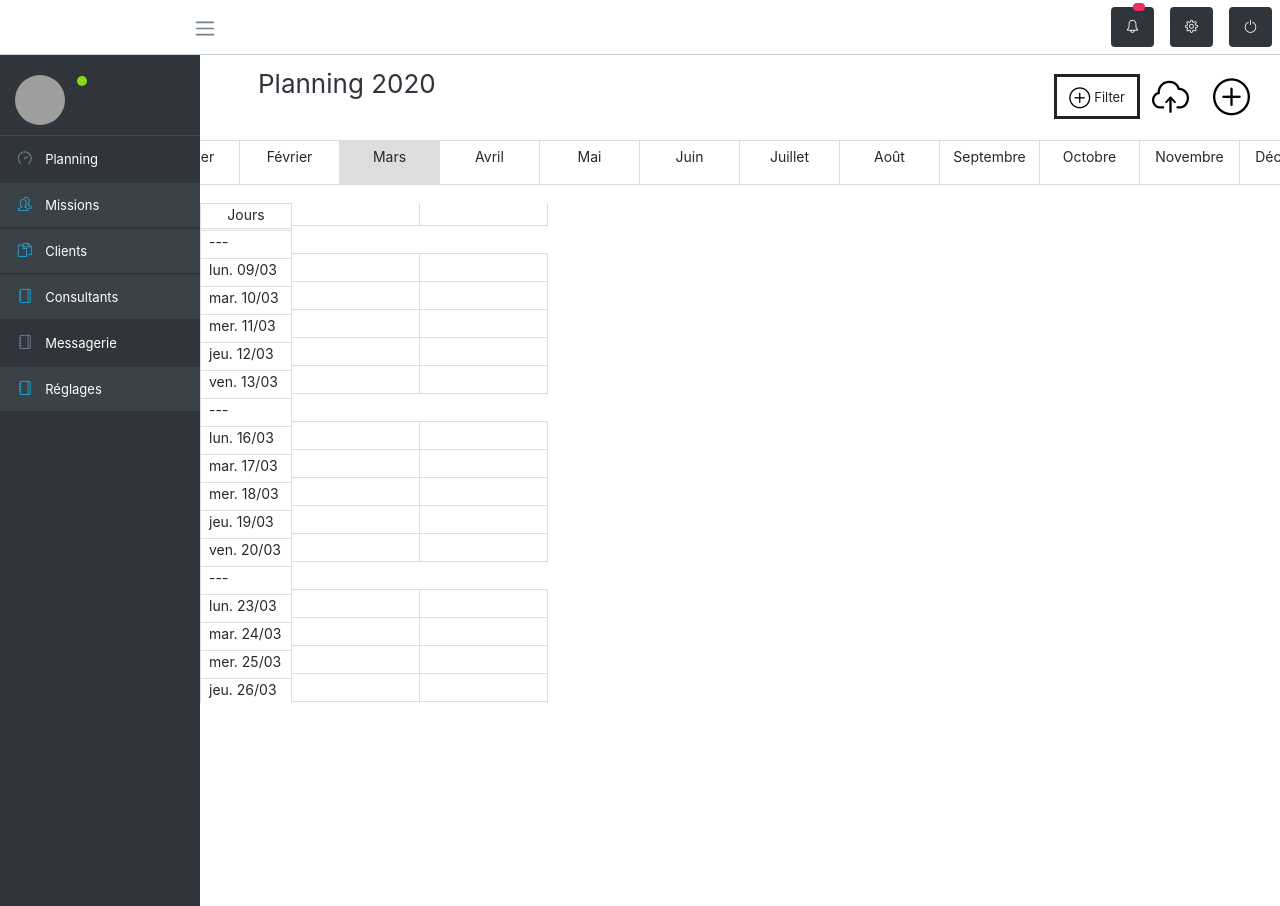
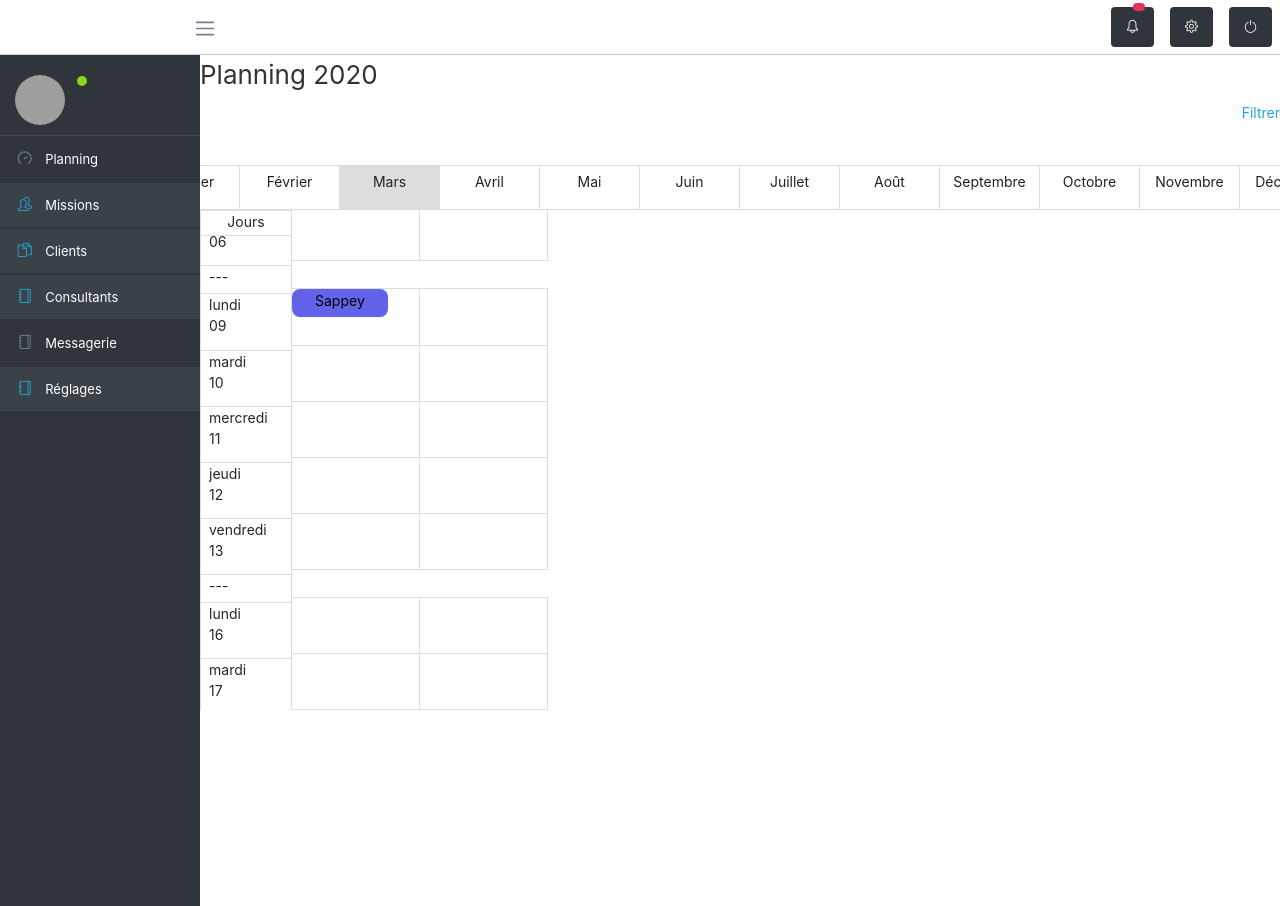
Before and after one commit to Pollo9/sherpa_consulting_planning_project, a Django app: page / in a window 1280 px wide. Shown: the top 906 px of the page. Run offline with Django 3.2, Linux system fonts and the light colour scheme; data comes from the database, SQL or seed files in the repository; both versions use the stored data as it was before the commit; some libraries are stand-ins or nearby versions; grey boxes are pictures that could not be loaded.

Commit message:
modifs design planning
Signed-off-by: LucaSappey <lucas.sappey@yahoo.fr>

```diff
--- a/planning/admin.py
+++ b/planning/admin.py
@@ -38,9 +38,6 @@
 	search_fields = ['titre']
 	list_display = ('id','envoyeur','receveur','message','date','lu')
 
-class Bdd_formateursAdmin(admin.ModelAdmin):
-	search_fields = ['titre']
-	list_display = ('id','nom')
 
 
 admin.site.register(Bdd_user_django,Bdd_userDjangoAdmin)
@@ -52,4 +49,3 @@
 admin.site.register(Bdd_adresse_client,Bdd_adresseClientAdmin)
 admin.site.register(Bdd_missions,Bdd_missionsAdmin)
 admin.site.register(Bdd_messages,Bdd_messagesAdmin)
-admin.site.register(Bdd_formateurs,Bdd_formateursAdmin)
--- a/planning/forms.py
+++ b/planning/forms.py
@@ -3,12 +3,16 @@
 from .models import *
 
 
+class ajouter_missionForm(ModelForm):
+	class Meta:
+		model = Bdd_missions
+		fields = ['consultant','client','adresse','visible_consultant']
 
-class DateInput(forms.DateInput):
-	input_type = 'datetime-local'
+# class DateInput(forms.DateInput):
+# 	input_type = 'datetime-local'
 
-class ajouter_missionForm(forms.Form):
-	nom = forms.CharField(label='nom', max_length=100)
-	description = forms.CharField(label='description', max_length=100)
-	formateur = forms.CharField(label='formateur', max_length=100)
-	date = forms.DateTimeField(initial=datetime.date.today, widget=DateInput)
+# class ajouter_missionForm(forms.Form):
+# 	nom = forms.CharField(label='nom', max_length=100)
+# 	description = forms.CharField(label='description', max_length=100)
+# 	formateur = forms.CharField(label='formateur', max_length=100)
+# 	date = forms.DateTimeField(initial=datetime.date.today, widget=DateInput)
--- a/planning/static/planning/css/messagerie.css
+++ b/planning/static/planning/css/messagerie.css
@@ -329,7 +329,6 @@
 }
 
 .container .reply-send input:hover {
-  background-color: #dcf8c6;
   border-color: #000;
   box-shadow: 1px 1px 5px grey;
   transition: all .3s ease-in-out;
--- a/planning/templates/planning.html
+++ b/planning/templates/planning.html
@@ -27,179 +27,122 @@
 </style>
 
 
-<section class="really_all_planning">
-	<div class="navbar_planning">
 
-		<ul class="all_first_line">
-			<li class="titre_buttons">
-				<p class="titre">Planning 2020</p>
-			</li>
+<div class="buttons_gestion">
+	<div class="titre_planning">
+		<p class="titre">
+			Planning 2020
+		</p>
+	</div>
 	<span class="buttons">
-				<li class="titre_buttons">
-					<a href="#" data-toggle="modal" data-target="#terms-txt" style="height: 45px;cursor: pointer;float: right;color: #222;padding: 5px 12px 5px 12px; border-style: solid;">
+		<div class="bouton_filtrer">
+			<a class="buttons_gestions_indiv"  href="#" data-toggle="modal" data-target="#terms-txt">
 				<div class="container_filter_button">
-							<em style="color: black;font-size: 21px;margin-right: 4px;" class="icon-plus"></em>
-							<p>Filter</p>
+					<em style="" class="icon-plus icons_size"></em>
+					<p style="margin-left: 9px;margin-top: 3px;">
+						Filtrer
+					</p>
 				</div>
 			</a>
-				</li>
-				<li class="titre_buttons">
-					<a href="#" data-toggle="modal" data-target="#terms-txt2" style="cursor: pointer;float: right;color: #222;padding: 5px 12px 5px 12px;border-radius: 100%;"><em style="color: black;font-size: 37px;" class="icon-cloud-upload"></em>
-					</a>
-				</li>
-				<li class="titre_buttons">
-					<a href="#" data-toggle="modal" data-target="#add_mission" style="cursor: pointer;float: right;color: #222;padding: 5px 12px 5px 12px;border-radius: 100%;"><em style="color: black;font-size: 37px;" class="icon-plus"></em>
-					</a>
-				</li>
+		</div>
+		<div class="bouton_upload">
+			<a class="buttons_gestions_indiv" href="#" data-toggle="modal" data-target="#terms-txt2"><em class="icon-cloud-upload icons_size"></em></a>
+		</div>
+		<div class="bouton_ajouter">
+			<a class="buttons_gestions_indiv" href="#" data-toggle="modal" data-target="#add_mission"><em class="icon-plus icons_size"></em></a>
+		</div>
 	</span>
-		</ul>
-
-
+</div>
 <div class="all_second_line">
-			<div class="titre_buttons">
-				<a class="mois" id="1" style="border-left: solid;border-left-width: 1px;border-left-color: #ddd;">
-					<p>Janvier</p>
-				</a>
+	<div class="titre_buttons_mois">
+		<a class="mois" id="1" href="{% url 'planning' %}#mois_1" onclick="clickOnMonth(1)" style="border-left: solid;border-left-width: 1px;border-left-color: #ddd;"><p>Janvier</p></a>
 	</div>
-			<div class="titre_buttons">
-				<a class="mois" id="2">
-					<p>Février</p>
-				</a>
+	<div class="titre_buttons_mois">
+		<a class="mois" id="2" href="{% url 'planning' %}#mois_2" onclick="clickOnMonth(2)"><p>Février</p></a>
 	</div>
-			<div class="titre_buttons">
-				<a class="mois" id="3">
-					<p>Mars</p>
-				</a>
+	<div class="titre_buttons_mois">
+		<a class="mois" id="3" href="{% url 'planning' %}#mois_3" onclick="clickOnMonth(3)"><p>Mars</p></a>
 	</div>
-			<div class="titre_buttons">
-				<a class="mois" id="4">
-					<p>Avril</p>
-				</a>
+	<div class="titre_buttons_mois">
+		<a class="mois" id="4" href="{% url 'planning' %}#mois_4" onclick="clickOnMonth(4)"><p>Avril</p></a>
 	</div>
-			<div class="titre_buttons">
-				<a class="mois" id="5">
-					<p>Mai</p>
-				</a>
+	<div class="titre_buttons_mois">
+		<a class="mois" id="5" href="{% url 'planning' %}#mois_5" onclick="clickOnMonth(5)"><p>Mai</p></a>
 	</div>
-			<div class="titre_buttons">
-				<a class="mois" id="6">
-					<p>Juin</p>
-				</a>
+	<div class="titre_buttons_mois">
+		<a class="mois" id="6" href="{% url 'planning' %}#mois_6" onclick="clickOnMonth(6)"><p>Juin</p></a>
 	</div>
-			<div class="titre_buttons">
-				<a class="mois" id="7">
-					<p>Juillet</p>
-				</a>
+	<div class="titre_buttons_mois">
+		<a class="mois" id="7" href="{% url 'planning' %}#mois_7" onclick="clickOnMonth(7)"><p>Juillet</p></a>
 	</div>
-			<div class="titre_buttons">
-				<a class="mois" id="8">
-					<p>Août</p>
-				</a>
+	<div class="titre_buttons_mois">
+		<a class="mois" id="8" href="{% url 'planning' %}#mois_8" onclick="clickOnMonth(8)"><p>Août</p></a>
 	</div>
-			<div class="titre_buttons">
-				<a class="mois" id="9">
-					<p>Septembre</p>
-				</a>
+	<div class="titre_buttons_mois">
+		<a class="mois" id="9" href="{% url 'planning' %}#mois_9" onclick="clickOnMonth(9)"><p>Septembre</p></a>
 	</div>
-			<div class="titre_buttons">
-				<a class="mois" id="10">
-					<p>Octobre</p>
-				</a>
+	<div class="titre_buttons_mois">
+		<a class="mois" id="10" href="{% url 'planning' %}#mois_10" onclick="clickOnMonth(10)"><p>Octobre</p></a>
 	</div>
-			<div class="titre_buttons">
-				<a class="mois" id="11">
-					<p>Novembre</p>
-				</a>
+	<div class="titre_buttons_mois">
+		<a class="mois" id="11" href="{% url 'planning' %}#mois_11" onclick="clickOnMonth(11)"><p>Novembre</p></a>
 	</div>
-			<div class="titre_buttons">
-				<a class="mois"  id="12">
-					<p>Décembre</p>
-				</a>
+	<div class="titre_buttons_mois">
+		<a class="mois" id="12" href="{% url 'planning' %}#mois_12" onclick="clickOnMonth(12)"><p>Décembre</p></a>
 	</div>
+</div>
+<div class="table" id="table">
+	<div class="indicateur_mois"></div>
+	<div class="first_table" id="first_table">
+		<span class="case_jours" id="case_jours">Jours</span>
+		<!-- Les dates des jours -->
+	</div>
+	<div class="consultants_grids" id="grids">
+		<!-- Les consultants -->
+		<span class="second_table" id="table_consultants"></span>
+		<!-- Toutes les cases  -->
 	</div>
 </div>
 
-
-	<div class="table" id="table">
-
-		<div class="first_table" id="first_table">
-			<span class="case_jours" id="case_jours">Jours</span>
-
-			<!-- Les dates des jours -->
-
-		</div>
-
-		<div class="consultants_grids" id="grids">
-
-			<!-- Les consultants -->
-			<span class="second_table" id="table_consultants">
-			</span>
-
-			<!-- Toutes les cases  -->
-
-		</div>
-
-	</div>
-</section>
-
-<!-- forme d'une mission dans le planning -->
-<!-- <button class="missions" data-toggle="modal" data-target="#terms-txt"> Lorem Ipsum </button> -->
-
-
-<!-- Template de la pop-up -->
-<i class="icone-plus"></i>
 <div class="modal fade" id="add_mission" tabindex="-1" role="dialog" aria-labelledby="termsLabel" aria-hidden="true">
 	<div class="modal-dialog modal-dialog-centered">
 		<div class="modal-content">
 			<div class="modal-header">
-				<h4 class="modal-title" id="termsLabel">Ajouter une mission</h4>
+				<h4 class="modal-title" id="termsLabel">Création de la mission </h4>
 				<button type="button" class="close" data-dismiss="modal" aria-hidden="true">&times;</button>
 			</div>
 			<div class="modal-body">
-				<!-- <form class="add_form" method="post" action="{% url 'planning' %}"> {% csrf_token %}
-					<label>Titre</label>
-					<input type="text" name="titre" id="titre_mission">
-
-					<label>Consultant</label>
-					<input type="consultant" name="consultant" id="consultant_mission">
-
-					<label>Date</label>
-					<input type="date" name="date" id="date_mission" value="{% now 'Y-m-d' %}">
-					<input type="submit" name="ajouter_mission" value="Ajouter">
-				</form> -->
-				<!-- <form action="{% url 'planning' %}" method="post" enctype="multipart/form-data">
-				    {% csrf_token %}
-				    {{ form.as_p }}
-				    <input type="submit" name="ajouter_mission" value="Submit">
-				</form> -->
 				<form action="{% url 'planning' %}" method="post" enctype="multipart/form-data">
 				    {% csrf_token %}
 				    <p>
-				    	<label for="id_nom">Nom&nbsp;:</label>
-				    	<input type="text" name="nom" value=" " maxlength="400" required="" id="id_nom">
+				    	<label for="id_date_debut">Date debut&nbsp;:</label> <input type="datetime-local" name="date_debut" id="id_date_debut" maxlength="400" required="">
 				    </p>
 					<p>
-						<label for="id_description">Description&nbsp;:</label> <textarea name="description" required="" rows="10" id="id_description" cols="40" style="margin-top: 2px; margin-bottom: 2px; height: 137px;"></textarea></p>
-					<p>
-						<label for="id_consultant">consultant&nbsp;:</label>
-						<input type="text" name="consultant" value=" " maxlength="400" required="" id="id_consultant">
+						<label for="id_date_fin">Date fin&nbsp;:</label> <input type="datetime-local" name="date_fin" id="id_date_fin" maxlength="400" required="">
 					</p>
 					<p>
-						<label for="id_date">Date d'envoi&nbsp;:</label>
-						<input type="datetime-local" name="date" required="" id="id_date">
+						<label for="id_status">Status&nbsp;:</label> <select name="status" id="id_status">
+						  <option value="A">En Attente</option>
+
+						  <option value="C">En Cours</option>
+
+						  <option value="T">Terminée</option>
+
+						</select>
 					</p>
 
-					<input type="submit" name="ajouter_mission" value="Submit">
+				    {{ form.as_p }}
+				    <input type="submit" name="ajouter_mission" value="Créer une misson">
 				</form>
 			</div>
 			<div class="modal-footer">
 				<button type="button" class="btn_1" data-dismiss="modal">Fermer</button>
 			</div>
 		</div>
-
+		<!-- /.modal-content -->
 	</div>
+	<!-- /.modal-dialog -->
 </div>
-
 
 {% endblock %}
 
@@ -211,7 +154,7 @@
 	var nbre_weekend = 0;//permet le fonctionnement du chargement de données
 
 	var nombre_jours_affiches_futur = 200;
-	var nombre_jours_affiches_passe = -30;
+	var nombre_jours_affiches_passe = -200;
 
 	// permet le fonctionnement de la fonction "on arrive sur ojd quand on charge la page"
 	let jours_lettres_ojd = moment().format("ddd");
@@ -239,7 +182,7 @@
 
 	var no_line = [`<div class="no_line"><label style="opacity:0;">Invisible</label></div>`];
 
-	function loadTab(nombre_jours_affiches_passe, nombre_jours_affiches_futur){
+	function loadTab(nombre_jours_affiches_passe, nombre_jours_affiches_futur, start_or_end){
 		for (let i = nombre_jours_affiches_passe ; i < nombre_jours_affiches_futur; i++) { // nombre de jours chargés
 
 			// PARENTS D'UNE LIGNE -> ON Y FOUT LES CASES APRES
@@ -248,7 +191,7 @@
 			document.getElementById("grids").insertAdjacentHTML('beforeend', parent_line_grid);
 
 			// variables pour les dates
-		  	let jours_lettres = moment().add(i,'days').format("ddd"); // ex : lun.
+		  	let jours_lettres = moment().add(i,'days').format("dddd"); // ex : lun.
 		  	let jours_chiffres = moment().add(i,'days').format("DD"); // 01,02,...,31
 		  	let mois = moment().add(i,'days').format("MM"); // 01,02,...,12
 		  	let mois_one_num = moment().add(i,'days').format("M"); // 1,2,...,12
@@ -267,11 +210,11 @@
 		  			var date_heure_mission_bdd = "{{ mission.date_debut }}"; // DATE + HEURE DE LA MISSION DANS LA BASE DE DONNEE (2020-02-26 17:30:00)
 		  			var date_mission_bdd = date_heure_mission_bdd.substring(0,10); //ON RECUPERE QUE LA DATE (2020-02-26)
 		  			var consultant_mission_case = "{{ consultant.user_django.prenom }} " + "{{ consultant.user_django.nom }}";
-
-		  			if (date_mission_case == date_mission_bdd && ("{{ mission.consultant }}" == consultant_mission_bdd && consultant_mission_case == "{{ mission.consultant }}" || nbr_mission_oneDay == 0 && consultant_mission_case == "{{ mission.consultant }}")) {
+		  			var consultant__mission_today_bdd = "{{ mission.consultant.user_django.prenom }} " + "{{ mission.consultant.user_django.nom }}";
+		  			if (date_mission_case == date_mission_bdd && (consultant__mission_today_bdd == consultant_mission_bdd && consultant_mission_case == consultant__mission_today_bdd || nbr_mission_oneDay == 0 && consultant_mission_case == consultant__mission_today_bdd)) {
 						nbr_mission_oneDay += 1;
 					}
-					consultant_mission_bdd = "{{ mission.consultant }}";
+					consultant_mission_bdd = consultant__mission_today_bdd;
 				{% endfor %}
 				nbr_mission_oneDay_max = Math.max(nbr_mission_oneDay, nbr_mission_oneDay_max);
 				nbr_mission_oneDay = 0;
@@ -279,9 +222,9 @@
 			{% endfor %}
 
 
-			var height_ligne = nbr_mission_oneDay_max * 28 + nbr_mission_oneDay_max;
+			var height_ligne = nbr_mission_oneDay_max * 56 + nbr_mission_oneDay_max;
 			if(nbr_mission_oneDay_max == 0 || nbr_mission_oneDay_max == 1)
-				height_ligne = 28 + nbr_mission_oneDay_max ;
+				height_ligne = 56 + nbr_mission_oneDay_max ;
 
 
 		  	// CASES DANS UNE LIGNE
@@ -296,10 +239,10 @@
 		  			var date_mission_bdd = date_heure_mission_bdd.substring(0,10); //ON RECUPERE QUE LA DATE (2020-02-26)
 
 		  			var consultant_mission_case = "{{ consultant.user_django.prenom }} " + "{{ consultant.user_django.nom }}";
-		  			var consultant_mission_bdd = "{{ mission.consultant }}";
+		  			var consultant_mission_bdd = "{{ mission.consultant.user_django.prenom }} " + "{{ mission.consultant.user_django.nom }}";
 		  			if (date_mission_case == date_mission_bdd && consultant_mission_case == consultant_mission_bdd) {
 						var present = true;
-						var nom_mission = "{{ mission.adresse }}"; //PERMET D'AFFICHER LE NOM DE LA MISSION SUR LE PLANNING
+						var nom_mission = "{{ mission.client }}"; //PERMET D'AFFICHER LE NOM DE LA MISSION SUR LE PLANNING
 						var id_mission = "{{ mission.id }}"; //MODIFIER UNE MISSION
 						one_mission_grid.push([`<button draggable="true" id="mission_` + id_mission + `" class="missions" data-toggle="modal" data-target="#add_mission"> ` + nom_mission + ` </button>`]);
 					}
@@ -329,15 +272,15 @@
 		  	month_j_moins1 = moment().add(i-1,'days').format("M"); // on recupère le mois du jour d'avant
 		  	month_j_moins3 = moment().add(i-3,'days').format("M"); // cas du lundi
 		  	if(month_j_moins1 != mois_one_num || jours_lettres[0] == 'l' && month_j_moins3 != mois_one_num){ // si le mois du jours d'avant est différent du jour même dans la var "mois" ou on est lundi est le vendredi avant le lundi est un mois différent
-				var new_code = [`<div id="mois_` + mois_one_num +  `" class="jours" style="height:` + height_ligne + `px;"><span class="texte_jours">` + jours_lettres.toString() +`   `  + jours_chiffres.toString() + "/"  + mois_one_num.toString() + `</span></div>`]; // on ajoute un id pour le fonctionnement du chgmt de mois lors du scroll
+				var new_code = [`<div id="mois_` + mois_one_num +  `" class="jours" style="height:` + height_ligne + `px;"><div class="texte_jours">` + jours_lettres.toString() + `</div><div class="texte_jours">`  + jours_chiffres.toString() + `</div></div>`]; // on ajoute un id pour le fonctionnement du chgmt de mois lors du scroll
 		  	}
 		  	else{
 		  		if(i == today){ // si on est au jour d'ojd, on le caractérise dans l'id (permet le fonctionnement de l'option "j'arrive sur ojd quand je charge la page")
-					var new_code = [`<div id="today" class="jours" style="height:` + height_ligne + `px;"><span class="texte_jours">` + jours_lettres.toString() +`   `  + jours_chiffres.toString() + "/"  + mois.toString() + `</span></div>`];
+					var new_code = [`<div id="today" class="jours" style="height:` + height_ligne + `px;"><div class="texte_jours">` + jours_lettres.toString() + `</div><div class="texte_jours">`  + jours_chiffres.toString() + `</div></div>`];
 				}
 				else{
 				// Création et implémentation de la date (bord guauche du planning)
-		  		var new_code = [`<div class="jours" style="height:` + height_ligne + `px;"><span class="texte_jours">` + jours_lettres.toString() +`   `  + jours_chiffres.toString() + "/"  + mois.toString() + `</span></div>`];
+		  		var new_code = [`<div class="jours" style="height:` + height_ligne + `px;"><div class="texte_jours">` + jours_lettres.toString() + `</div><div class="texte_jours">`  + jours_chiffres.toString() + `</div></div>`];
 				}
 		  	}
 
@@ -371,7 +314,7 @@
 	loadTab(nombre_jours_affiches_passe, nombre_jours_affiches_futur); //on implemente le premier chargement du planning
 
 
-	function deleteFirstElements(){	// SUPPRESSION DE LA MOITIE DES PREMIERESCASES
+	function deleteFirstElements(){	// SUPPRESSION DE LA MOITIE DES PREMIERES CASES
 
 	   	for(let i = 1; i <= nombre_lignes_total / 2 ; i++){
 	   		var date_left_side = document.getElementById('first_table').children[1];
@@ -380,6 +323,15 @@
 			line_gids.parentNode.removeChild(line_gids);
 	   	}
 
+	}
+
+	function deleteLastElements(){ // SUPPRESSION DE LA MOITIE DES DERNIERES CASES
+		for(let i = 1; i <= nombre_lignes_total / 2 ; i++){
+	   		var date_left_side = document.getElementById('first_table').lastChild;
+			var line_gids = document.getElementById('grids').lastChild;
+			date_left_side.parentNode.removeChild(date_left_side);
+			line_gids.parentNode.removeChild(line_gids);
+	   	}
 	}
 
 	//quand on atteint le bottom du scroll on charge les nouvelles données (suppression + ajout de lignes)
@@ -393,20 +345,26 @@
 			    nombre_jours_affiches_futur = nbr;
 			    nbre_weekend = 0;
 			}
+			else if($(this).scrollTop() == 0){
+				deleteLastElements();
+				var nbr = nombre_jours_affiches_futur + nombre_lignes_total / 2 + nbre_weekend;
+			}
 		})
 	});
+
+
 
 	// fonctionnement du chgmt de mois lors du scroll
 	$(window).bind('mousewheel', function(event) {
 		if (event.originalEvent.wheelDelta >= 0) { // scroll vers le haut (donc les dates descendent)
 
-		    // console.log('Scroll up');
+		    console.log('Scroll up');
 		    for (var i = 1; i <= 12 ; i++) {
 
-		    	var mois = document.getElementById("mois_" + i);
+		    	var mois_scrollup = document.getElementById("mois_" + i);
 		    	try {
-		    		var div_top = document.getElementById("case_jours");
-				  	var offsetTop_mois = mois.offsetTop; // calcul la distance entre les haut du tableau et la mois visé
+		    		var div_top_scrollup = document.getElementById("case_jours");
+				  	var offsetTop_mois_scrollup = mois_scrollup.offsetTop; // calcul la distance entre les haut du tableau et la mois visé
 				}
 				catch(error) {
 				  	console.log("Ok");
@@ -415,9 +373,10 @@
 				  // Note - error messages will vary depending on browser
 				}
 
-		    	var offsetTop_top = div_top.offsetTop; // calcul la distance entre les haut du tableau et la case jours
-		    	var diff_bottom_top = offsetTop_mois - offsetTop_top;  // calcul de la distance entre la div visée et la case "Jours" (parait inutilie mais fait fonctionner le bail)
-				if (document.getElementById(i).className == "mois this_month" && diff_bottom_top > 300) {
+		    	var offsetTop_top_scrollup = div_top_scrollup.offsetTop; // calcul la distance entre les haut du tableau et la case jours
+		    	var diff_bottom_top_scrollup = offsetTop_mois_scrollup - offsetTop_top_scrollup;  // calcul de la distance entre la div visée et la case "Jours" (parait inutilie mais fait fonctionner le bail)
+		    	console.log("mois" + i + " : " + diff_bottom_top_scrollup);
+				if (document.getElementById(i).className == "mois this_month" && diff_bottom_top_scrollup > 300) {
 					for (var n = 1; n <= 12; n++) {
 						document.getElementById(n).className = "mois";
 					}
@@ -430,7 +389,7 @@
 		}
 		else {	 // scroll vers le bas (donc les dates montent)
 
-		    // console.log('Scroll down');
+		    console.log('Scroll down');
 		    for (var i = 1 ; i <= 12 ; i++) {
 		    	var mois = document.getElementById("mois_" + i);
 		    	try {
@@ -445,6 +404,7 @@
 				}
 		    	var offsetTop_top = div_top.offsetTop;
 		    	var diff_bottom_top = offsetTop_mois - offsetTop_top;  // calcul de la distance entre la div visée et la case "Jours"
+		    	console.log("mois" + i + " : " + diff_bottom_top);
 		    	if (diff_bottom_top  <= 300 && diff_bottom_top  > 0 && document.getElementById(i).className != "mois this_month") {
 		    		for (var n = 1; n <= 12; n++) {
 						document.getElementById(n).className = "mois";
@@ -456,12 +416,17 @@
 	});
 
 
-
-
+	function clickOnMonth(id_month){
+		for (var n = 1; n <= 12; n++) {
+			document.getElementById(n).className = "mois";
+		}
+		document.getElementById(id_month).className += " this_month";
+	}
 	// lors du chargement de la page, on arrive directement sur le jour d'ojd
 	var today = document.getElementById("today"); // !!!!!! PROBLEME LE DIMANCHE OU QUAND TODAY + CHGM DE MOIS
   	today.scrollIntoView();
 
+
 </script>
 
 {% endblock %}
--- a/planning/views.py
+++ b/planning/views.py
@@ -6,6 +6,7 @@
 from django_twilio.decorators import twilio_view
 from .models import *
 from planning.models import Bdd_messages, Bdd_user_django
+from .forms import *
 
 def index(request):
 	context = locals()
@@ -108,7 +109,20 @@
 def planning(request):
 	consultants = Bdd_consultants.objects.all()
 	missions = Bdd_missions.objects.all()
-	formateurs = Bdd_formateurs.objects.all()
+	if(request.method == 'POST' and 'ajouter_mission' in request.POST):
+		form = ajouter_missionForm(request.POST, request.FILES)
+		if form.is_valid():
+
+			ajouter_obj = form.save(commit="false")
+			ajouter_obj.date_debut = request.POST.get('date_debut', '')
+			ajouter_obj.date_fin = request.POST.get('date_fin', '')
+			ajouter_obj.status = request.POST.get('status', '')
+
+			ajouter_obj.save()
+		return HttpResponseRedirect('planning')
+
+	else:
+		form = ajouter_missionForm()
 
 	context = locals()
 	template = "planning.html"
--- a/sherpa_consulting_planning_project/urls.py
+++ b/sherpa_consulting_planning_project/urls.py
@@ -2,8 +2,11 @@
 from django.conf.urls import include, url
 from django.contrib import admin
 from django.conf.urls.static import static
+from django.contrib.auth import views as auth_views
+
 
 urlpatterns = [
+	url(r'^accounts/login/$', auth_views.login),
     url(r'^admin/', admin.site.urls),
     url(r'^', include('planning.urls')),
 
```
Also changed, not shown: planning/models.py (+0 -13 lines), planning/static/planning/css/planning.css (+118 -10 lines), db.sqlite3, planning/migrations/0019_delete_bdd_formateurs.py (added), planning/static/planning/css/style.css, 1 other file. Lines whose indentation alone changed are shown as unchanged.
